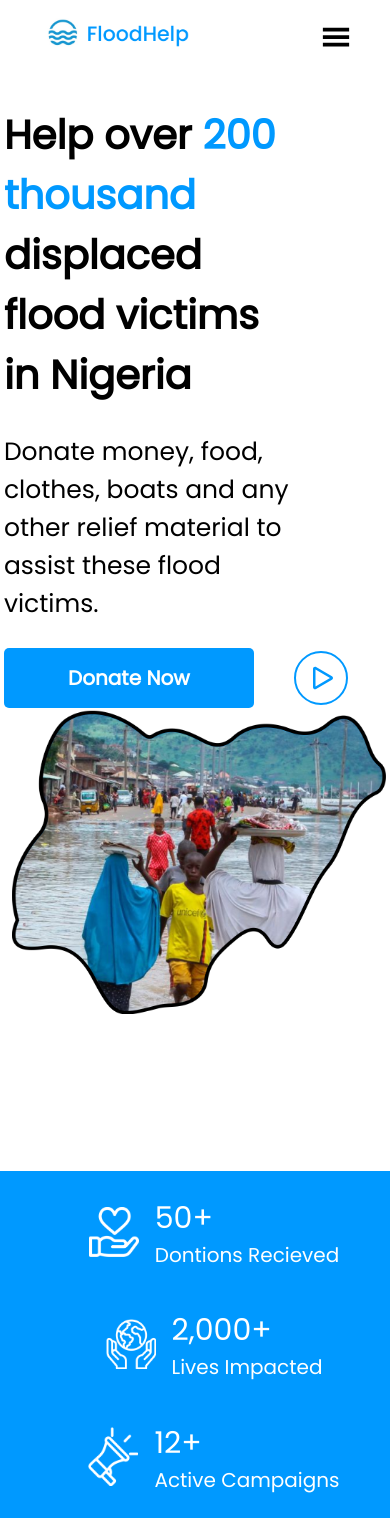
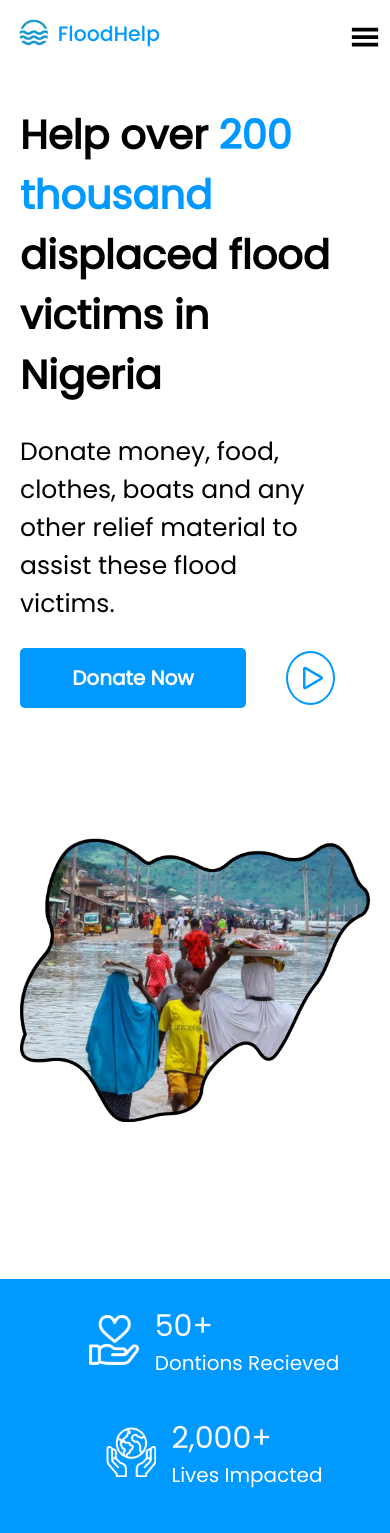
Before and after one commit to bitbender1010/FloodHelp-Beta, a React (Create React App) app: page / in a window 390 px wide. Shown: the top 1533 px of the page. Built offline with nearby package versions, Linux system fonts and the light colour scheme.

Commit message:
Fix FAQ + Header

```diff
--- a/src/App.css
+++ b/src/App.css
@@ -277,7 +277,7 @@ body {
   .header,
   .aboutTopp,
   .about {
-    max-width: 98%;
+    max-width: 100%;
   }
 }
 
@@ -318,10 +318,15 @@ body {
     margin-right: auto;
     width: 650px;
   }
+
   .headImg {
-    margin-top: 2em;
-    margin-left: auto;
+    margin-top: 10em;
   }
+
+  .nav {
+    padding: 0 2em;
+  }
+
 }
 
 @media (max-width: 900px) {
@@ -399,10 +404,10 @@ body {
 
 @media (max-width: 500px) {
   .header {
-    padding: 0 .2em;
+    padding: 0 20px;
   }
   .headImg {
-    width: 98%;
+    width: 100%;
   }
   .headImg img {
     width: 100%;
@@ -415,4 +420,13 @@ body {
   .capCon{
     width: 90%;
   }
+
+  .nav {
+    padding: 0 10px;
+  }
+
+  .text p, .text h2 {
+    padding: 0px;
+  }
+
 }
--- a/src/components/faq.tsx
+++ b/src/components/faq.tsx
@@ -34,6 +34,9 @@ const Faq = () => {
           </span>
         </div>
       ))}
+
+
+
     </div>
   );
 };
--- a/src/styles/faq.css
+++ b/src/styles/faq.css
@@ -21,11 +21,17 @@
   color: #000000;
   margin: 0 0 3em;
 }
+
+.faqIcon {
+  position: relative;
+  top: 5px;
+}
+
 .question {
-  height: 80px;
+  /* height: 80px; */
   background: #f2f2f2;
   border-radius: 10px;
-  padding: 0 1.5em;
+  padding: 20px;
   margin-bottom: 2em;
   transition: all .3s ease;
   /* margin: 0px 10px; */
@@ -33,11 +39,12 @@
 .show {
   background: #f2f2f2;
   border-radius: 10px;
-  padding: 0 1.4em 1em;
+  padding: 20px!important;
   margin-bottom: 2em;
   height: auto;
-  max-height: 999px;
   transition: all .3s ease;
+
+  padding: 0px;
 }
 
 .quesionTitle {
@@ -46,11 +53,11 @@
   background: #f2f2f2;
   border-radius: 10px; */
   display: flex;
-  align-items: center;
+  align-items: flex-start;
   justify-content: space-between;
   cursor: pointer;
   position: relative;
-  top: 18px;
+  /* top: 18px; */
 }
 
 .quesionTitle p {
@@ -61,6 +68,7 @@
   line-height: 42px;
   color: #000000;
   margin: 0px;
+  padding-right: 5px;
 }
 
 .questionTitle span {
```
